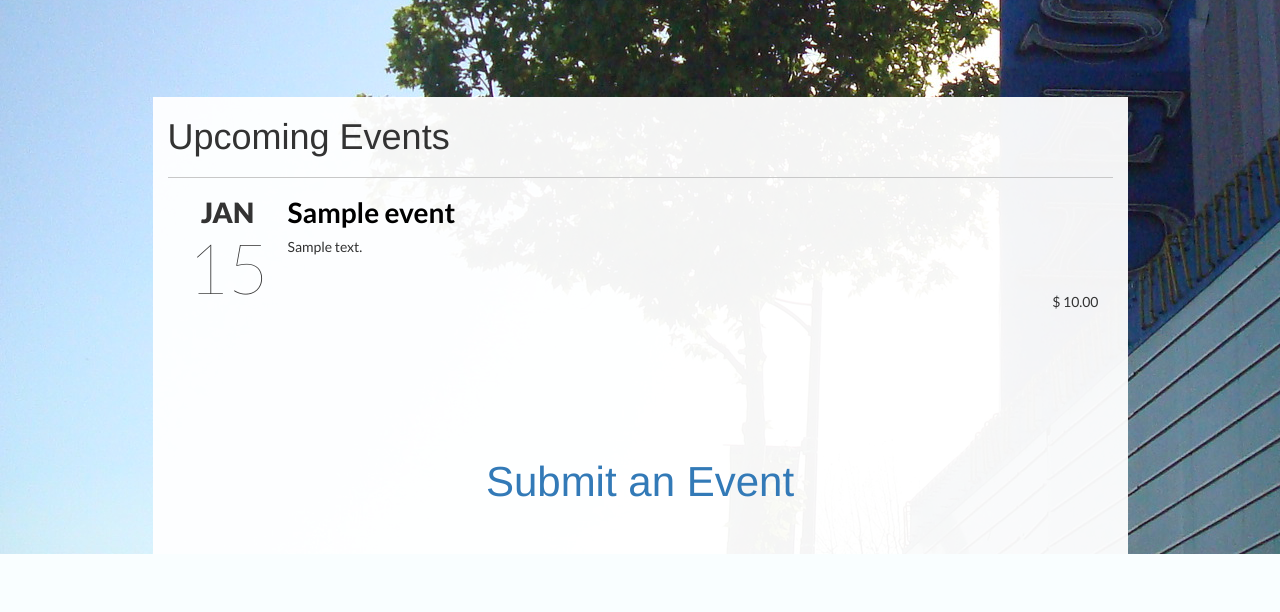
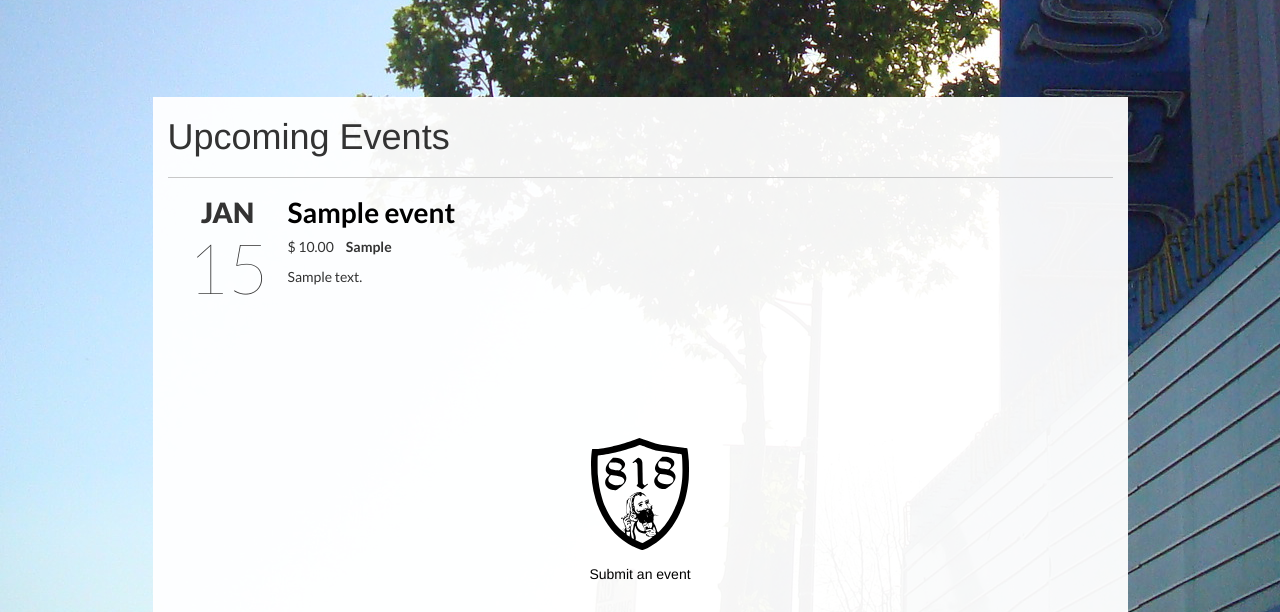
Before and after one commit to Alzy/SFVM, a Django app: page / in a window 1280 px wide. Shown: the part 431-1043 px from the top of the page. Before the commit the page ends 985 px from the top, so only its background shows below. Run offline with Django 3.2, Linux system fonts and the light colour scheme; tables that the repository leaves empty hold one stand-in row (values such as "Sample post"); some libraries are stand-ins or nearby versions.

Commit message:
new styles. new logo. modular footer

```diff
--- a/static/styles/styles.css
+++ b/static/styles/styles.css
@@ -63,38 +63,38 @@ body {
 .event-list > li > .info > a {
     color: black;
 }
+.event-list > li > .info > .details {
+    margin-bottom: 0.666em;
+}
+.event-list > li > .info > .details > .price {
+    margin-right: 0.666em;
+}
+.event-list > li > .info > .details > .price .free{
+    color: green;
+    font-weight: 700;
+}
 .event-list > li > .info > .desc {
     margin: 0px;
 }
-.event-list > li > .info > ul {
-    display: table;
-    list-style: none;
-    margin: 10px 0px 0px;
-    padding: 0px;
-    width: 100%;
-    text-align: center;
+
+/* FOOTER */
+footer {
+    padding: 8em 0 1em 0;
 }
-
-.event-list > li > .info > ul > li {
-    display: table-cell;
-    font-size: 1em;
-    text-align: right;
-    padding: 0em 1em;
+footer .logo img {
+    display: block;
+    max-height: 8em;
+    margin: 0 auto;
 }
-.event-list > li > .info > ul > li > a {
-    display: block;
-    width: 100%;
-    text-decoration: none;
-}
-
 .submit-an-event {
     width: 100%;
 }
 .submit-an-event a {
+    color: black;
     display: table;
     margin: 0 auto;
-    font-size: 3em;
-    padding: 3em 0 1em 0;
+    font-size: 1em;
+    padding: 1em 0;
 }
 .article {
     background-color: rgba(255, 255, 255, 0.95);
--- a/templates/events/add-event.html
+++ b/templates/events/add-event.html
@@ -18,6 +18,9 @@
             <div class="article add-event [ col-xs-12 col-sm-offset-2 col-sm-8 ]">
                 <article>
                     <h1>Submit Your Event</h1>
+                    <p>Fill out this form to submit an event. All fields with an * asterisk are required.</p>
+                    <p></p>
+                    <p><strong>NOTE:</strong> All submissions must be approved before they become live on the site. Make sure everything is correct before hitting submit as there is no way to edit your submission after it has been submitted. NO SPAMMERS.</p>
                     <form id="event_form" method="post" enctype="multipart/form-data" action="/add-event/">
                         {% csrf_token %}
                         {% for hidden in form.hidden_fields %}
@@ -95,5 +98,6 @@
             descriptionField.html(descQuill.root.innerHTML);
         });
     </script>
+    {% include "modules/footer.html" %}
 </body>
 </html>
--- a/templates/events/index.html
+++ b/templates/events/index.html
@@ -30,18 +30,23 @@
                                     <a href="/events/{{event.slug}}">
                                         <h2 class="title">{{event.name}}</h2>
                                     </a>
+                                    <div class="details">
+                                        <span class="price">
+                                            {% if event.price == 0.00 %}
+                                                <span class="free">$ FREE</span>
+                                            {% else %}
+                                                $ {{event.price}}
+                                            {% endif %}
+                                        </span>
+                                        <strong>{{event.city}}</strong>
+                                    </div>
                                     <p class="desc">{{event.short_description}}</p>
-                                    <ul>
-                                        <li>$ {{event.price}}</li>
-                                    </ul>
                                 </div>
                             </li>
                         {% endfor %}
                     {% endif%}
                 </ul>
-                <div class="submit-an-event">
-                    <a href="/add-event/">Submit an Event</a>
-                </div>
+                {% include "modules/footer.html" %}
             </div>
         </div>
     </div>
--- /dev/null
+++ b/templates/modules/footer.html
@@ -0,0 +1,11 @@
+{% load staticfiles %}
+<footer>
+    <div class="logo">
+        <a href="/">
+            <img src="{% static 'images/818.svg' %}">
+        </a>
+    </div>
+    <div class="submit-an-event">
+        <a href="/add-event/">Submit an event</a>
+    </div>
+</footer>
```
Also changed, not shown: events/forms.py (+9 -9 lines), templates/events/event-details.html (+12 -1 lines), static/images/818.svg (added), static/images/818_.svg (added).
